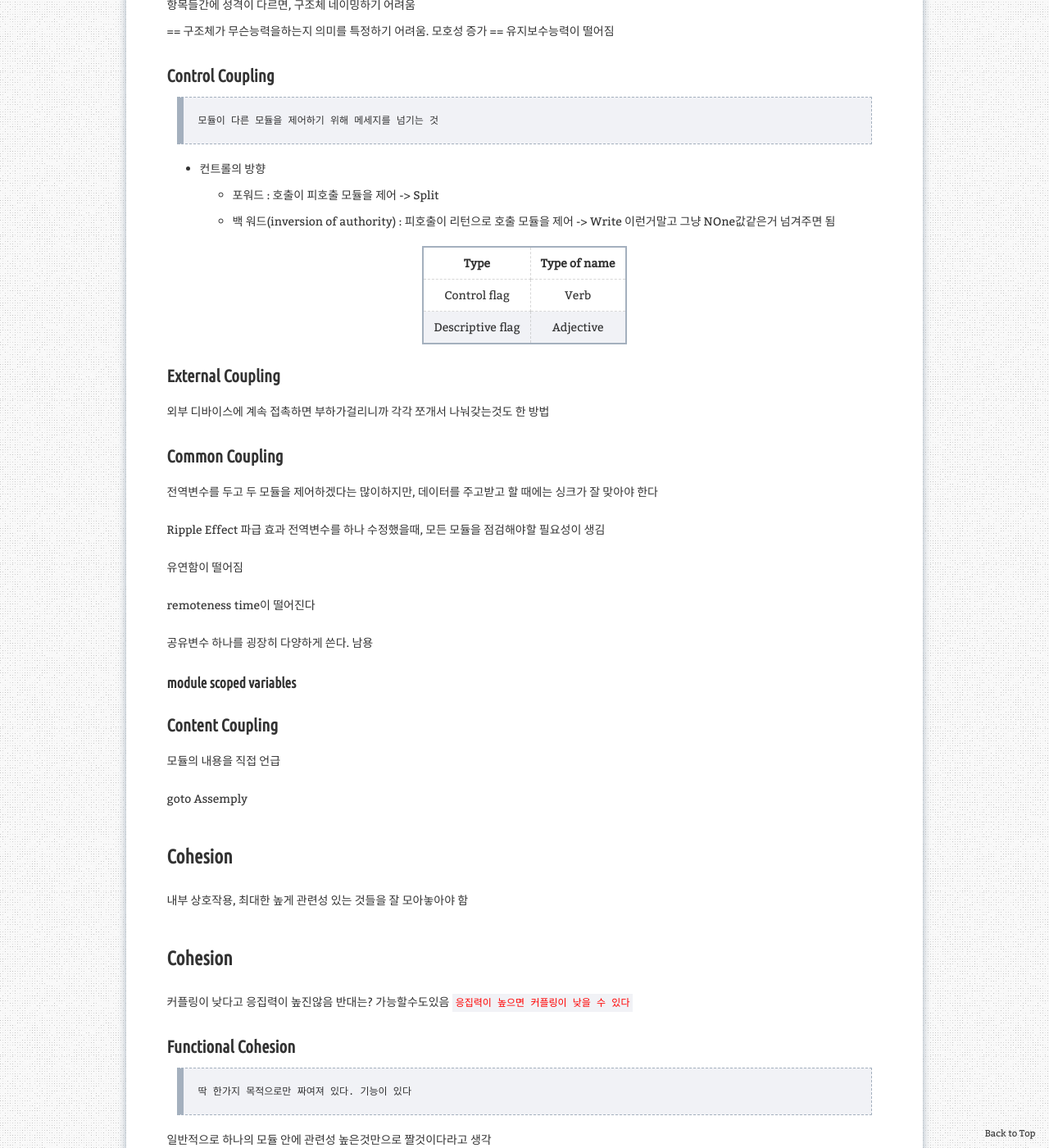
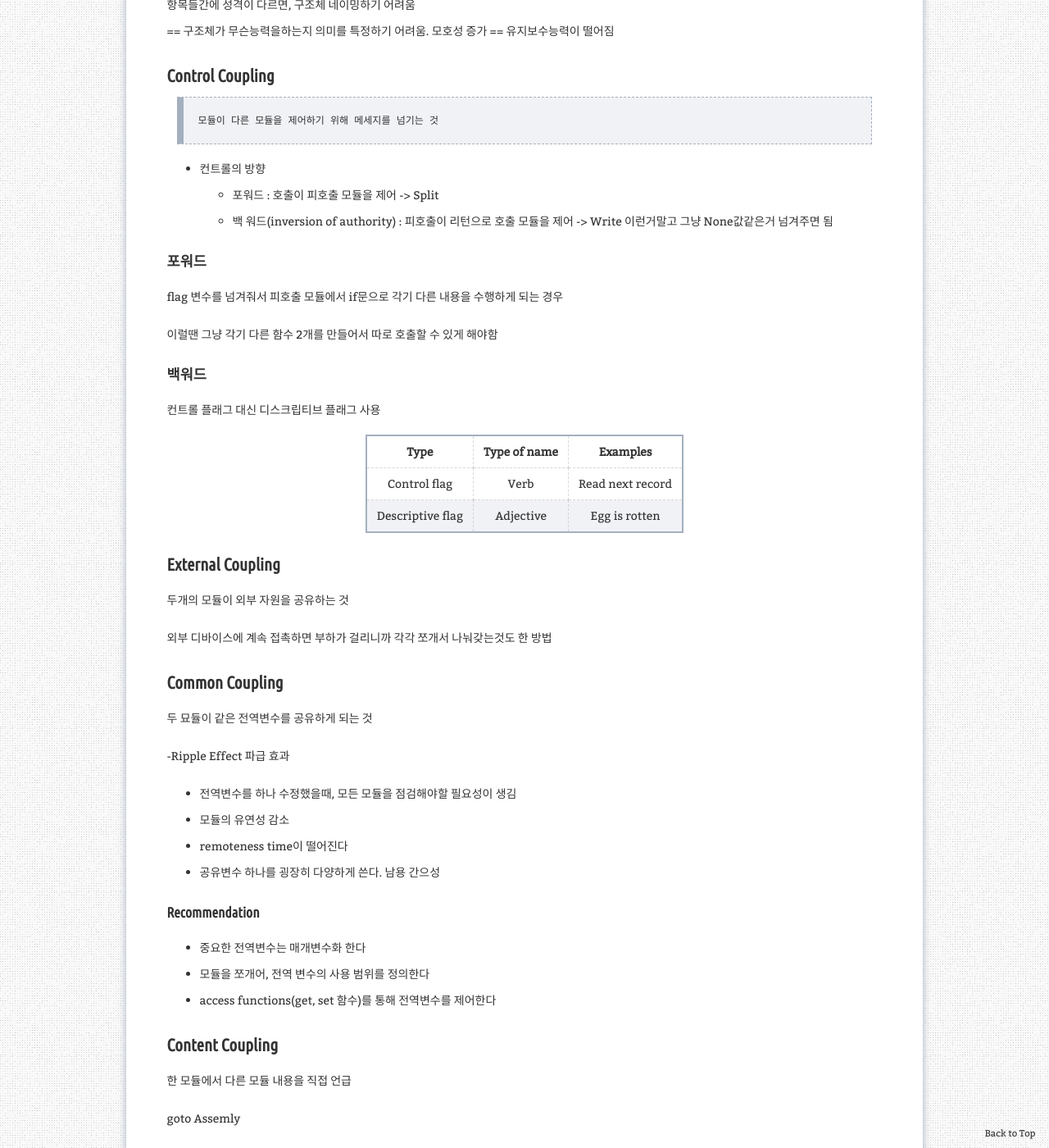
Before and after one commit to aristohyun/aristohyun.github.io, a Jekyll site: the page built from _posts/2021-11-08-SE_07.md, in a window 1280 px wide and 1400 px high, scrolled down 4112 px. Shown: the whole window at 82% size. Built offline with Jekyll 4.4.1, drawn with Linux system fonts in a browser that asks for light colours; comment, search, counter and statistics services are not loaded; some of the changed text lies outside the part shown.

Commit message:
Update 2021-11-08-SE_07.md

```diff
--- a/_posts/2021-11-08-SE_07.md
+++ b/_posts/2021-11-08-SE_07.md
@@ -118,41 +118,52 @@ Message Coupling
 - 컨트롤의 방향
   - 포워드 : 호출이 피호출 모듈을 제어  -> Split
   - 백 워드(inversion of authority) : 피호출이 리턴으로 호출 모듈을 제어
--> Write 이런거말고 그냥 NOne값같은거 넘겨주면 됨
+-> Write 이런거말고 그냥 None값같은거 넘겨주면 됨
 
-| Type | Type of name |
-|:-----:|:-----------:|
-| Control flag | Verb |
-| Descriptive flag | Adjective |
+#### 포워드
+
+flag 변수를 넘겨줘서 피호출 모듈에서 if문으로 각기 다른 내용을 수행하게 되는 경우
+
+이럴땐 그냥 각기 다른 함수 2개를 만들어서 따로 호출할 수 있게 해야함
+
+#### 백워드
+
+컨트롤 플래그 대신 디스크립티브 플래그 사용
+
+| Type | Type of name | Examples |
+|:-----:|:-----------:|:--------:|
+| Control flag | Verb | Read next record
+| Descriptive flag | Adjective | Egg is rotten |
 
 ### External Coupling
 
-외부 디바이스에 계속 접촉하면 부하가걸리니까
+두개의 모듈이 외부 자원을 공유하는 것
+
+외부 디바이스에 계속 접촉하면 부하가 걸리니까
 각각 쪼개서 나눠갖는것도 한 방법
 
 ### Common Coupling
 
-전역변수를 두고 두 모듈을 제어하겠다는
-많이하지만, 데이터를 주고받고 할 때에는
-싱크가 잘 맞아야 한다
+두 묘듈이 같은 전역변수를 공유하게 되는 것
 
-Ripple Effect 파급 효과
-전역변수를 하나 수정했을때, 모든 모듈을 점검해야할 필요성이 생김
+-Ripple Effect 파급 효과
+  - 전역변수를 하나 수정했을때, 모든 모듈을 점검해야할 필요성이 생김
+- 모듈의 유연성 감소
+- remoteness time이 떨어진다
+- 공유변수 하나를 굉장히 다양하게 쓴다. 남용 간으성
 
-유연함이 떨어짐
+#### Recommendation
 
-remoteness time이 떨어진다
-
-공유변수 하나를 굉장히 다양하게 쓴다. 남용
-
-#### module scoped variables
+- 중요한 전역변수는 매개변수화 한다
+- 모듈을 쪼개어, 전역 변수의 사용 범위를 정의한다
+- access functions(get, set 함수)를 통해 전역변수를 제어한다
 
 ### Content Coupling
 
-모듈의 내용을 직접 언급
+한 모듈에서 다른 모듈 내용을 직접 언급
 
 goto
-Assemply
+Assemly
 
 
 ## Cohesion
@@ -160,17 +171,24 @@ Assemply
 내부 상호작용, 최대한 높게
 관련성 있는 것들을 잘 모아놓아야 함
 
-## Cohesion
+커플링이 낮다고 응집력이 높진않음
 
-커플링이 낮다고 응집력이 높진않음
-반대는? 가능할수도있음
-`응집력이 높으면 커플링이 낮을 수 있다`
+그러나 `응집력이 높으면 커플링이 낮을 수 있다`
+
+- Functional
+- Sequential
+- Communicational
+
+- Procedural
+- Temporal
+- Logical
+- Coincidental
 
 ### Functional Cohesion
 
-> 딱 한가지 목적으로만 짜여져 있다. 기능이 있다
+> 모듈이 딱 한가지 목적, 기능으로만 짜여져 있다
 
-일반적으로 하나의 모듈 안에 관련성 높은것만으로 짤것이다라고 생각
+일반적으로 하나의 모듈 안에 관련성 높은것만으로 짤 것이다라고 생각
 
 기능 응집력이 높은건 클래스
 
@@ -179,58 +197,70 @@ Assemply
 
 ### Sequential Cohesion
 
-> 순서대로 진행
+> 순서대로 진행되는 모듈
 
-기능응집력도 순차응집력을 가지면 좋다
+- Clean Car Body;
+- Fill in Boles in Car;
+- Sand Car Body;
+- Apply Primer;
 
-꼭 애플리케이션 도메인에 대응되지 않을수도 있다.
+기능 응집력도 순차 응집력을 가지면 좋다
+
+기능 응집력이 있는 모듈은 어플리케이션 영역의 어떤 개념(도메인)에 해당될 수 있지만, 순차 응집력이 있는 모듈은 해당되지 않는다
 
 단지 지나가는 역할일 수도 있다
 
-재사용 관점에서는 좀 떨어질 수 있다
+유지보수 측면에서는 대체로 좋다. 그러나 기능적 응집력보다 재사용성이 떨어진다
+
 
 ### Communicational Cohesion
 
-교환 응집력
+> 동일한 입력 또는 출력 데이터를 사용하는 활동에 기여하는 모듈
 
 같은 input, output을 쓸 때는, 교환응집력이 있다고 할 수있다
 
+실행 순서는 중요하지 않음
+
 #### Warinigs on Communicational Cohesion
 
-재사용이 낮다
+호출자가 반환 값 부분에 관심이 있는 경우, 불필요한 데이터와 필요한 데이터를 찾기 위한 코드가 따로 필요하게 된다
+- dirty and redundant coupling + duplication of function
 
-리턴벨류의 부분만 쓰려고 할 때, 그럼?
-
-쪼갠다 나눠서 쓴다
-
-만약 상위 20프로 등 부분만 알려고 할때도 쓸 수 없음
+-> 각 반환 요소에 대해 기능적 응집력 모듈을 만든다
 
 각각의 모듈이 독립적인 일을 할 수 있도록 쪼갤 필요가 있다
 
 ### Procedural Cohesion
 
-절차 응집력
+> 관련이 적은 활동이지만, 순차적으로 수행 가능한 것들도 모아 놓은 것
 
-관련이 적은 활동인데, 순차적으로 수행 가능한 것
-
-필요 없는건 삭제
+필요 없는 것, 다른 주제의 내용들은 삭제
+-> 기능적, 순차적 응집력
 
 ### Temporal Cohesion
 
-시간 응집력
+> 그 시간대에, 특정 시점에 발생횔 수 있는 일들을 모아서 모듈을 만든 것
 
-그 시간대에, 특정 시점에 발생횔 수 있는 일드를 모아서 모듈을 만드는데,
+선언은 프로그램 시작시점에, 메모리 해제는 종료시점에 몰아넣었다 == 안좋음
 
-프로그램 시작시점, 종료시점에 몰아넣었다 == 안좋음
-
-그때그때
-
-모든걸 다 할 수 있는 모듈이 아닌, 그때그때 할수있는 모듈
 
 ### Loical Cohesion
 
-논리적 응집력
+> 실행할 활동이 모듈 외부에서 선택되는 동일한 일반 범주의 활동에 기여하는 요소
 
+동일한 일반 활동을 여러개 포함하며, 이들이 플래그에 의해 실행됨
+
+기능적 응집력을 가진 모듈 여러개로 분리하는것이 필요
+
+### Concidental Cohesion
+
+> 요소들이 서로 의미 있는 관계가 없는 활동에 기여하는 모듈
+
+모듈의 일부분은 소스코드에서의 위치만 관련이 있다
+
+기능을 수행하는데 필요한 요소는 시스템 전체에 흩어져 있음
+
+`최악`
 
 # Object Oriented Design
 
```
